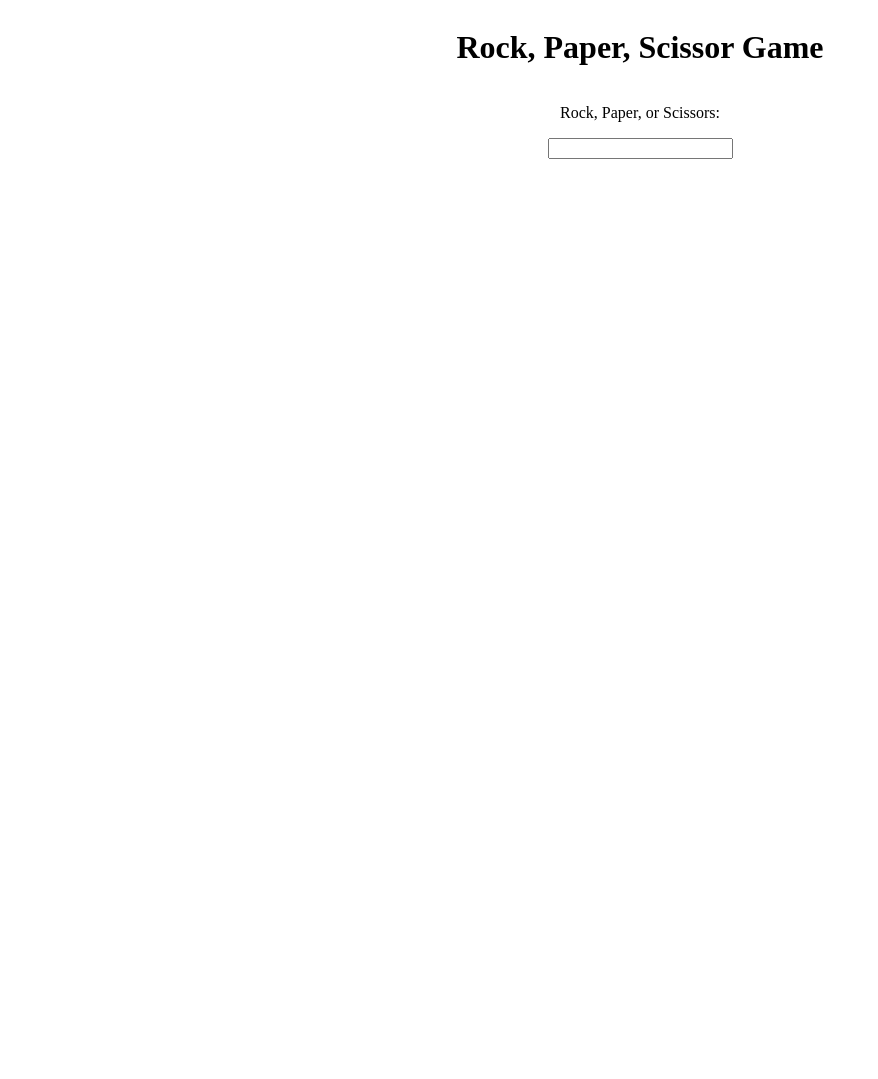
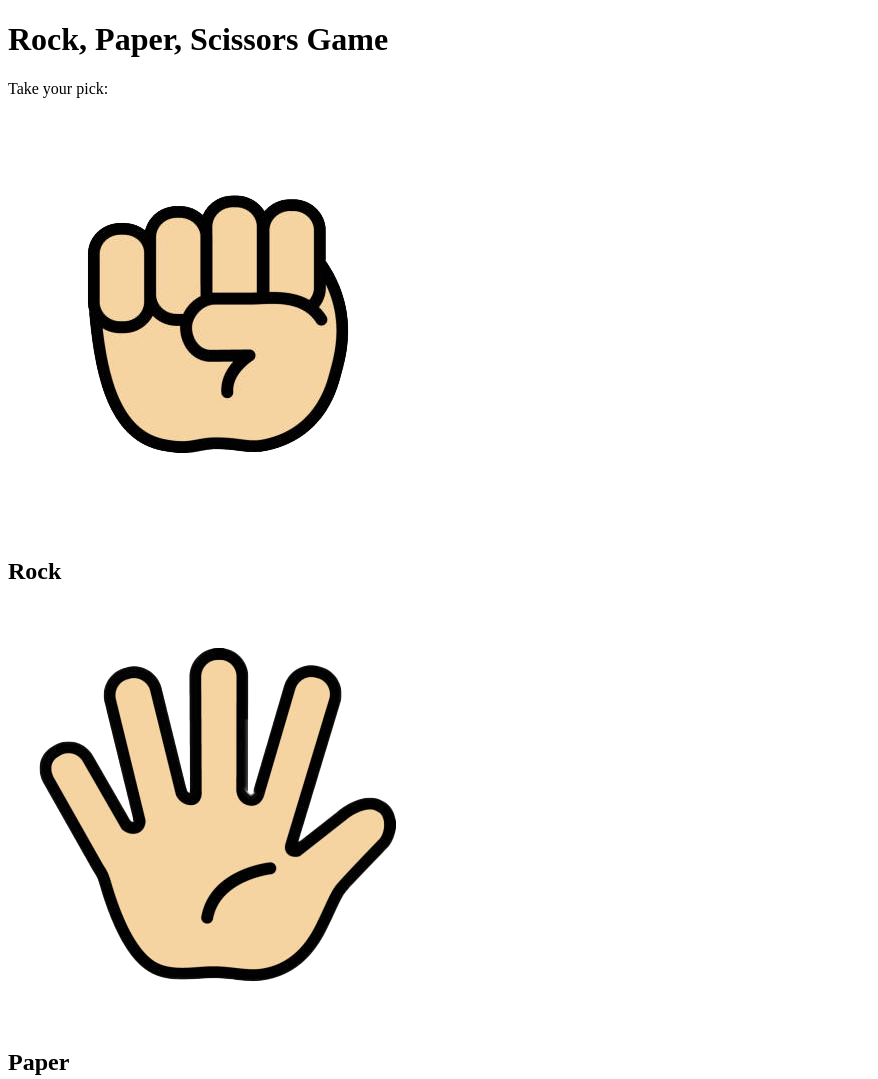
Before and after one commit to Eztatic/rock_paper_scissors, a plain HTML site: page index.html in a window 1280 px wide. Shown: the top 1079 px of the page, without its empty margins (0-878 px from the left). Before the commit the page ends 800 px from the top, so only its background shows below. Drawn offline with Linux system fonts and the light colour scheme.

Commit message:
Add html elements

```diff
--- a/index.html
+++ b/index.html
@@ -4,19 +4,26 @@
       <meta charset="UTF-8">
       <meta name="viewport" content="width=device-width, initial-scale=1.0">
       <title>Rock Paper Scissor</title>
+      <script src="script.js"></script>
 </head>
 <body>
-      <style>
-            body {
-                display: flex;
-                justify-content: center;
-                align-items: center;
-                flex-direction: column;
-            }
-      </style>
-      <h1>Rock, Paper, Scissor Game</h1>
-      <p>Rock, Paper, or Scissors: </p><input type="text">
-      <p class="result"></p>
-      <script src="script.js"></script>
+      <h1>Rock, Paper, Scissors Game</h1>
+      <p>Take your pick:</p>
+      <div class="main-rps cont">
+            <div class="rps-containers">
+                  <img src="../images/Rock.png" alt="rock">
+                  <h2>Rock</h2>
+            </div>
+            <div class="rps-containers">
+                  <img src="../images/Paper.png" alt="paper">
+                  <h2>Paper</h2>
+            </div>
+            <div class="rps-containers">
+                  <img src="../images/Scissors.png" alt="scissors">
+                  <h2>Scissors</h2>
+            </div>
+      </div>
+      <p class="results"></p>
+      <button type="button">Try Again</button>
 </body>
 </html>
```
Also changed, not shown: images/Paper.png (added), images/Rock.png (added), images/Scissors.png (added), style.css (added).
